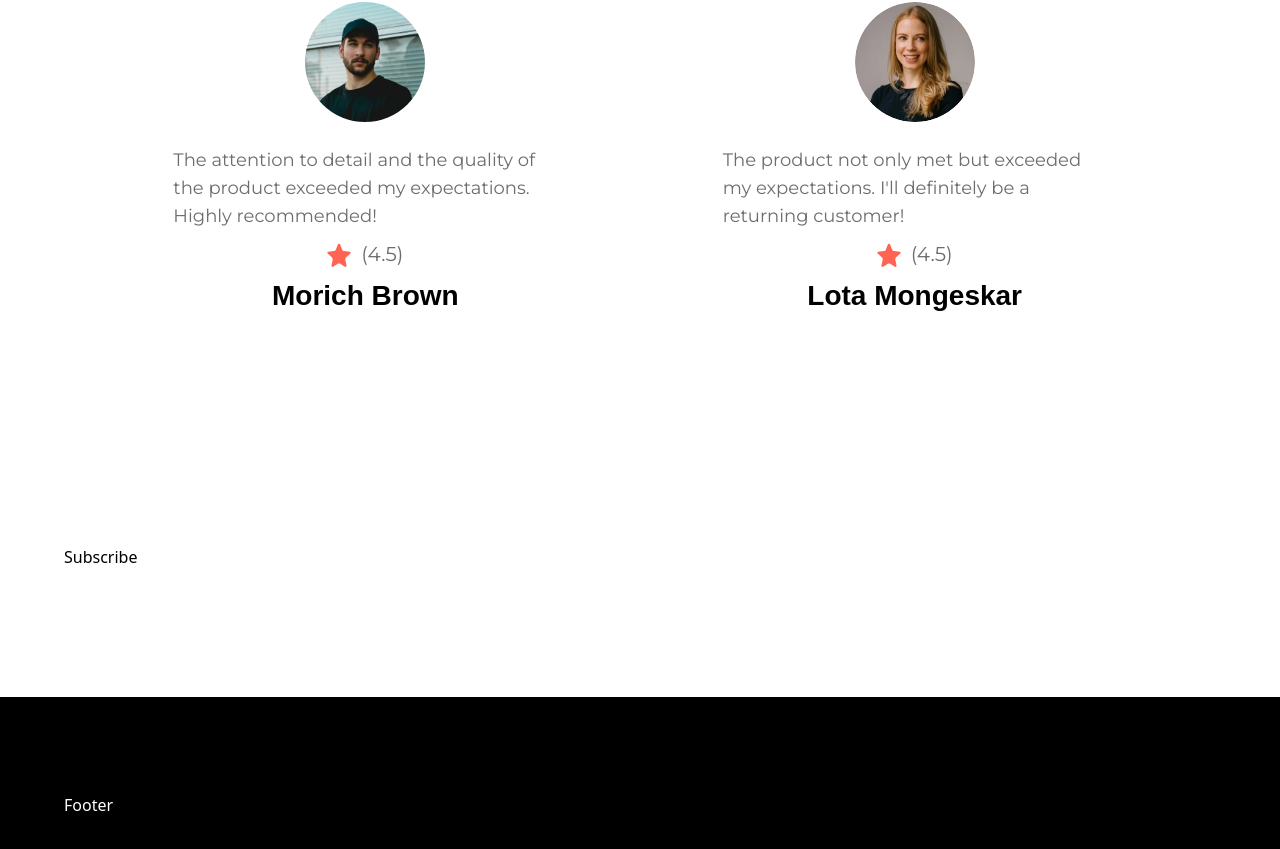
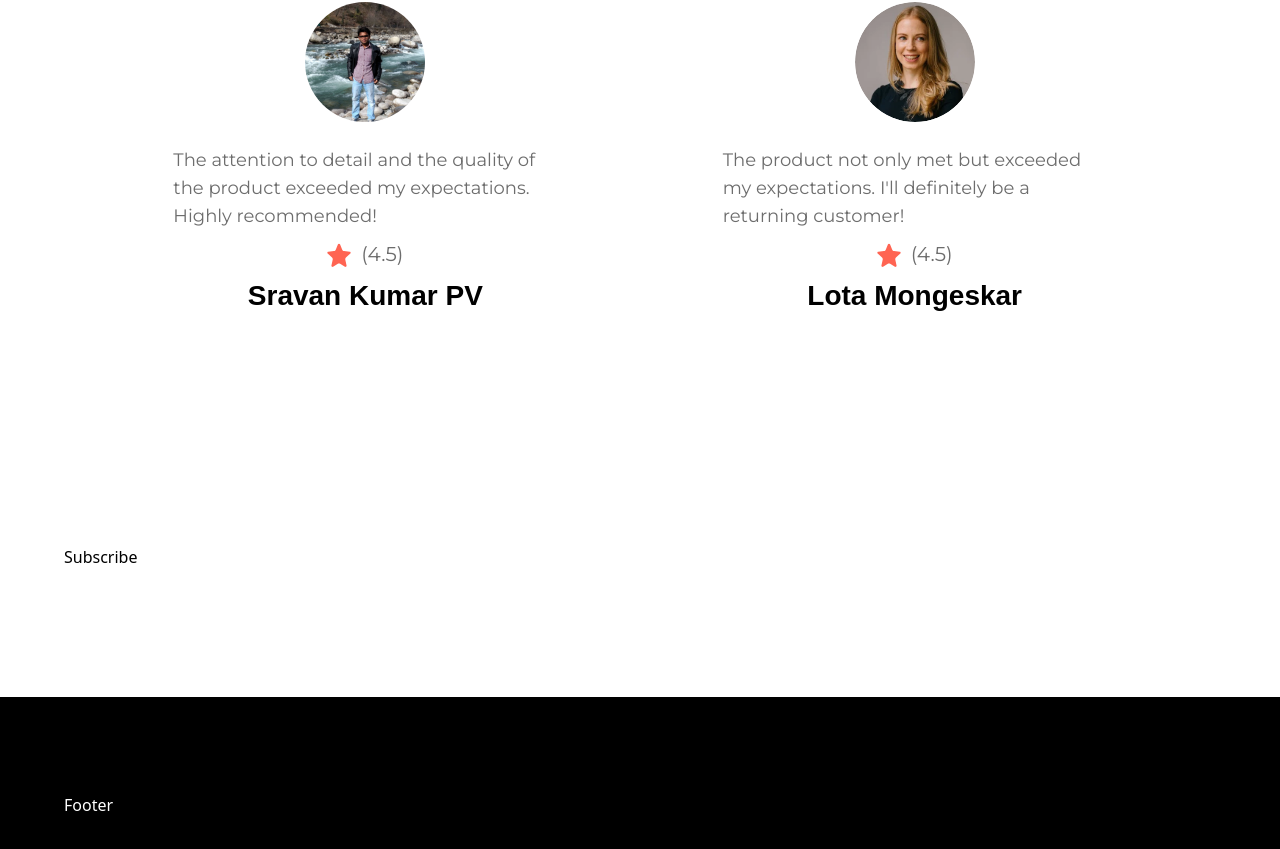
Before and after one commit to PVSR-git/Nike, a React (Create React App) app: page / in a window 1280 px wide. Shown: the part 3812-4661 px from the top of the page. Built offline with nearby package versions, Linux system fonts and the light colour scheme; a web font is replaced by a local one.

Commit message:
customer1 img replaced with me img

```diff
--- a/src/constants/index.js
+++ b/src/constants/index.js
@@ -94,7 +94,7 @@ export const services = [
 export const reviews = [
   {
     imgURL: customer1,
-    customerName: "Morich Brown",
+    customerName: "Sravan Kumar PV",
     rating: 4.5,
     feedback:
       "The attention to detail and the quality of the product exceeded my expectations. Highly recommended!",
```
Also changed, not shown: src/assets/images/customer1.jpeg, src/assets/images/skr.jpeg (added).
